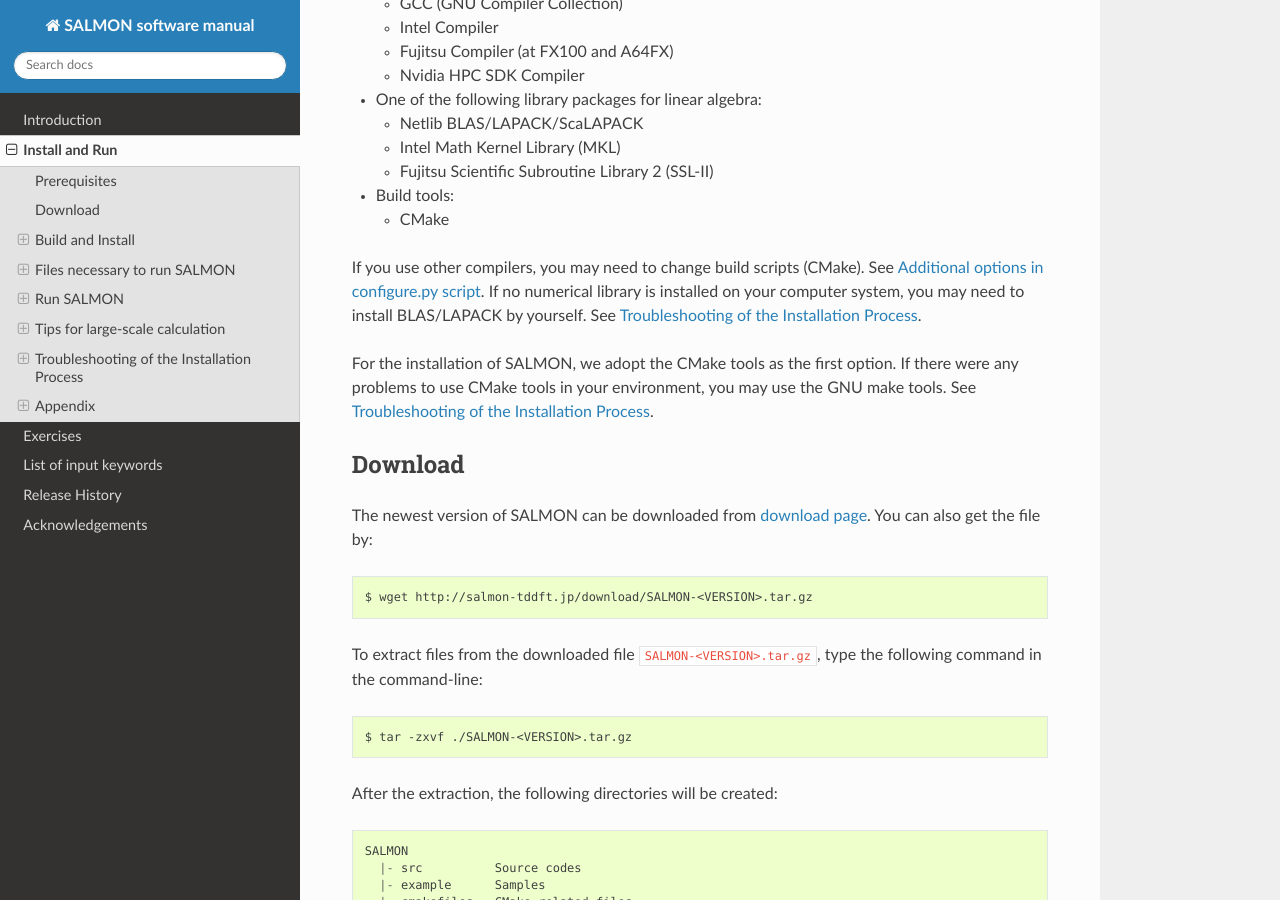
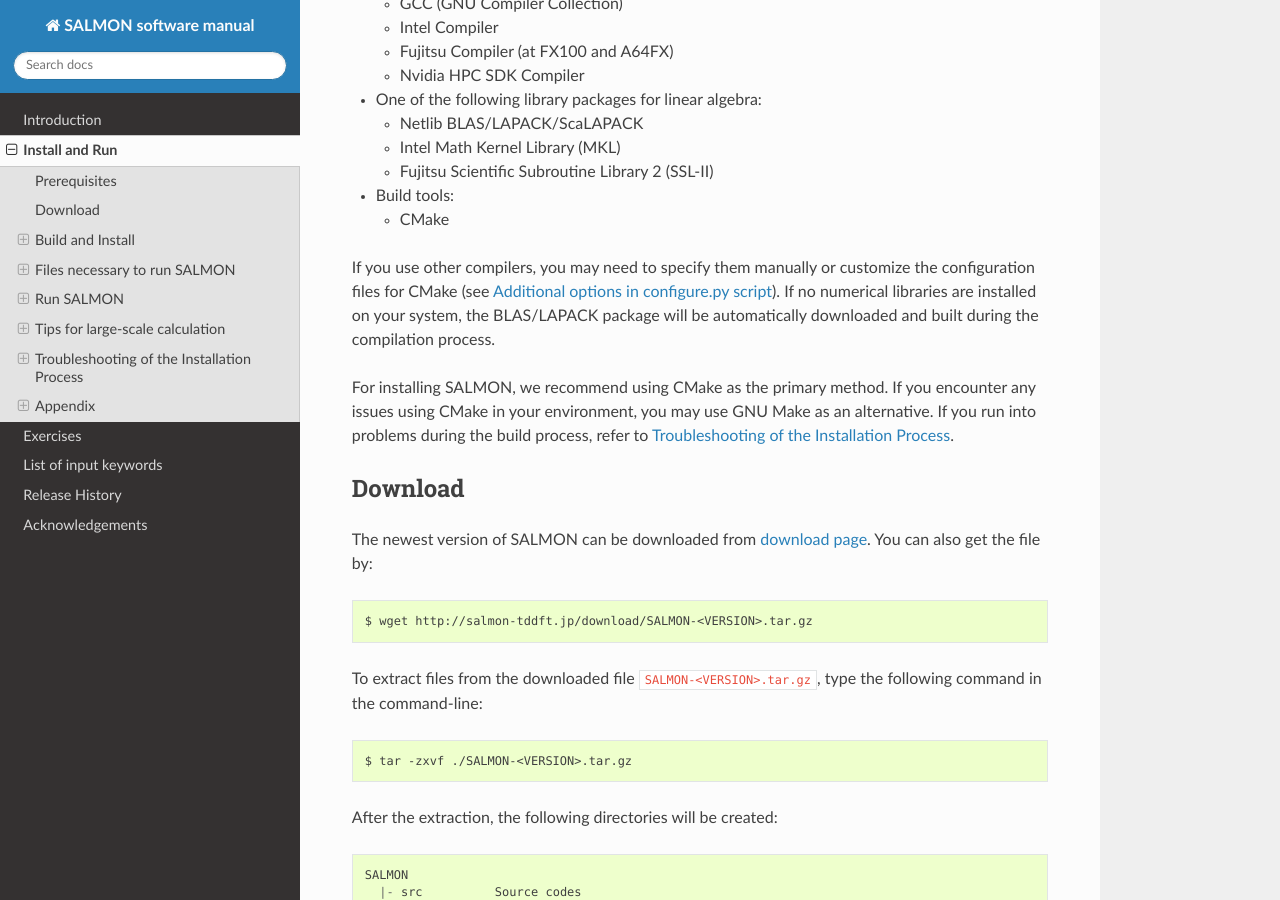
Before and after one commit to SALMON-TDDFT/SALMON-DOCS, a Sphinx documentation site: the page built from source/install_and_run.rst, in a window 1280 px wide and 900 px high, scrolled down 320 px. Built offline with Sphinx 7.4.7 and the Read the Docs theme 3.1.0, drawn with Linux system fonts in a browser that asks for light colours; formulas are drawn with MathJax 3.

Commit message:
Update install_and_run.rst

```diff
--- a/source/install_and_run.rst
+++ b/source/install_and_run.rst
@@ -26,13 +26,12 @@
 
   - CMake
 
-If you use other compilers, you may need to change build scripts (CMake). See :any:`additional-options-in-configure`.
-If no numerical library is installed on your computer system, you may need to install BLAS/LAPACK by yourself.
-See :any:`troubleshooting-install`.
+If you use other compilers, you may need to specify them manually or customize the configuration files for CMake (see :any:`additional-options-in-configure`).
+If no numerical libraries are installed on your system, the BLAS/LAPACK package will be automatically downloaded and built during the compilation process.
 
-For the installation of SALMON, we adopt the CMake tools as the first option.
-If there were any problems to use CMake tools in your environment, you may use the GNU make tools.
-See :any:`troubleshooting-install`.
+For installing SALMON, we recommend using CMake as the primary method.
+If you encounter any issues using CMake in your environment, you may use GNU Make as an alternative.
+If you run into problems during the build process, refer to :any:`troubleshooting-install`.
 
 Download
 -----------------
```
